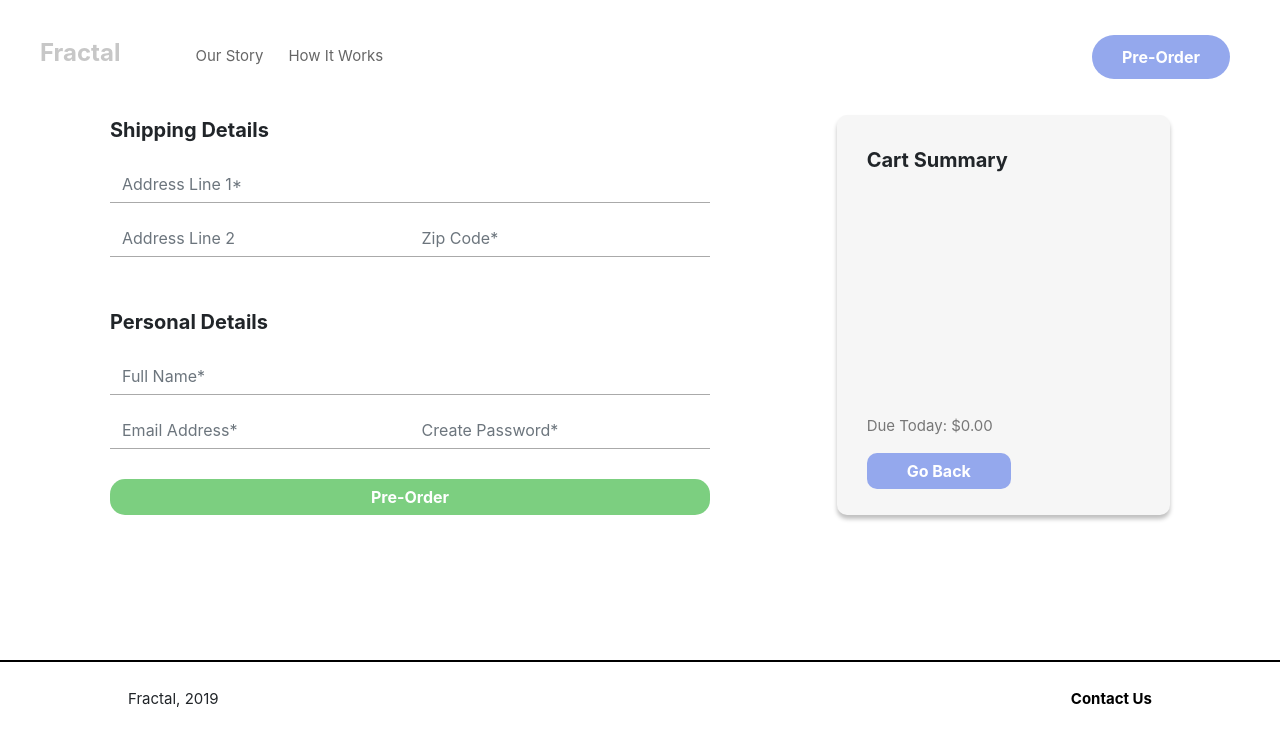
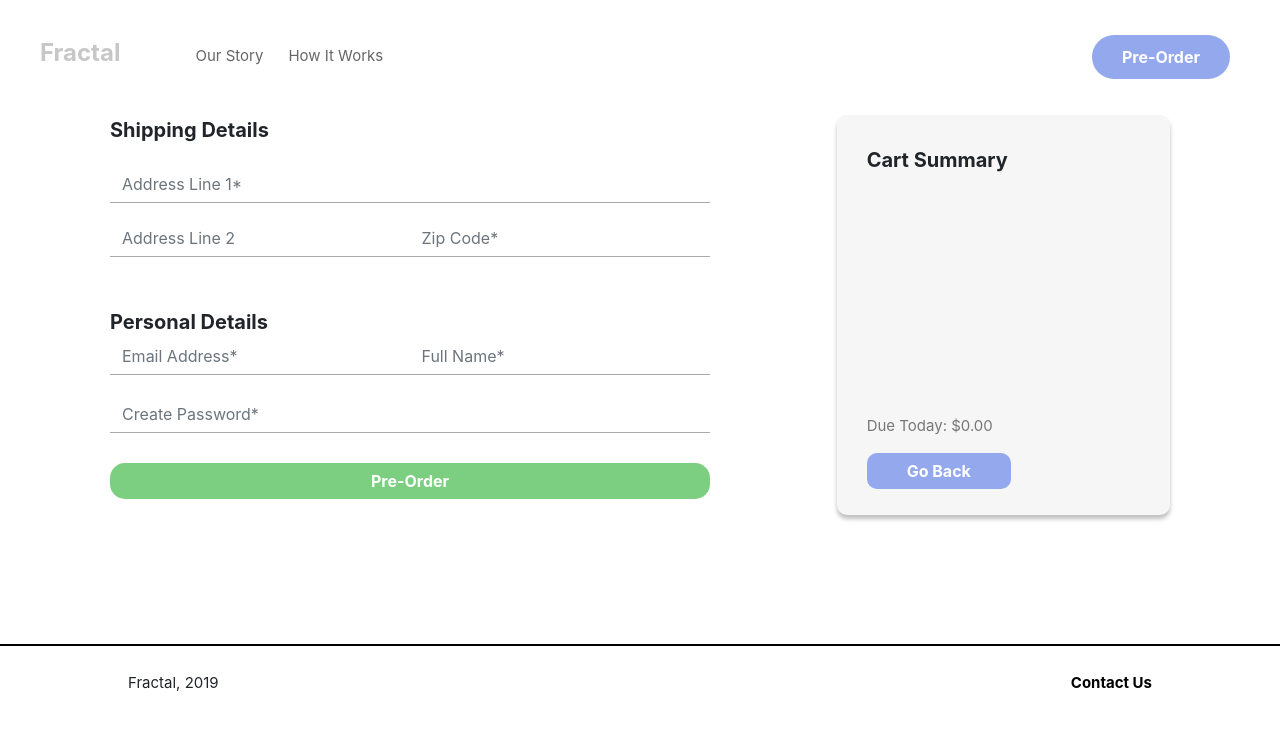
Before and after one commit to whisthq/vm-website, a React (Create React App) app: page /checkout in a window 1280 px wide. Shown: the top 746 px of the page. Built offline with nearby package versions, Linux system fonts and the light colour scheme.

Commit message:
form fix

```diff
--- a/src/components/PageCheckout/Checkout.js
+++ b/src/components/PageCheckout/Checkout.js
@@ -179,15 +179,6 @@ class Checkout extends Component {
                 </div>
                 <div style = {{marginTop: 50}}>
                   <div style = {{fontWeight: 'bold', fontSize: 20}}>Personal Details</div>
-                  <InputGroup className="mb-3" style = {{marginTop: 20}}>
-                    <FormControl
-                      aria-label="Default"
-                      aria-describedby="inputGroup-sizing-default"
-                      placeholder = "Full Name*"
-                      style = {{border: 'none', borderBottom: 'solid 1px #aaa', borderRadius: 0, maxWidth: 600}}
-                      onChange = {this.changeName}
-                    />
-                  </InputGroup>
                   <InputGroup className="mb-3" style = {{maxWidth: 600}}>
                     <FormControl
                       aria-label="Default"
@@ -197,6 +188,15 @@ class Checkout extends Component {
                       onChange = {this.changeEmail}
                     />
                     <FormControl
+                      aria-label="Default"
+                      aria-describedby="inputGroup-sizing-default"
+                      placeholder = "Full Name*"
+                      style = {{border: 'none', borderBottom: 'solid 1px #aaa', borderRadius: 0, maxWidth: 600}}
+                      onChange = {this.changeName}
+                    />
+                  </InputGroup>
+                  <InputGroup className="mb-3" style = {{marginTop: 20, maxWidth: 600}}>
+                    <FormControl
                       type = "password"
                       aria-label="Default"
                       aria-describedby="inputGroup-sizing-default"
@@ -205,11 +205,14 @@ class Checkout extends Component {
                       onChange = {this.changePassword}
                     />
                     {
-                    this.state.tooShort && this.state.width > 700
-                    ?
-                    <div style = {{color: '#a62121', marginLeft: 5, position: 'absolute', left: '83%', zIndex: 100, top: 7, fontSize: 14}}>
+                    this.state.tooShort
+                    ? ( this.state.width < 700 ?
+                    <div style = {{color: '#a62121', marginLeft: 5, position: 'absolute', left: '65%', zIndex: 100, top: 7, fontSize: 14}}>
                       <FaExclamationTriangle style = {{marginRight: 5, position: 'relative', bottom: 2}}/>Too Short
-                    </div>
+                    </div> :
+                    <div style = {{color: '#a62121', marginLeft: 5, position: 'absolute', left: '82%', zIndex: 100, top: 7, fontSize: 14}}>
+                      <FaExclamationTriangle style = {{marginRight: 5, position: 'relative', bottom: 2}}/>Too Short
+                    </div>  )
                     :
                     <div></div>
                     }
```
